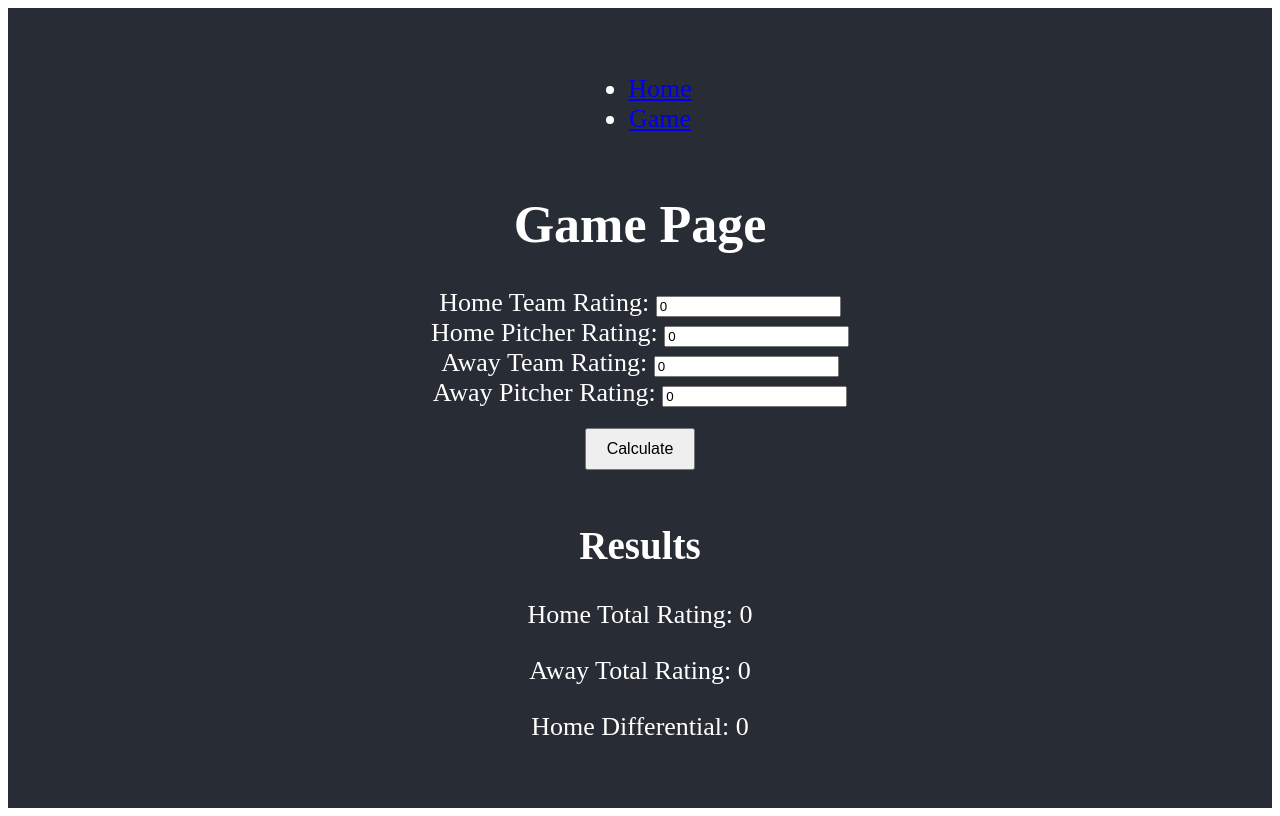
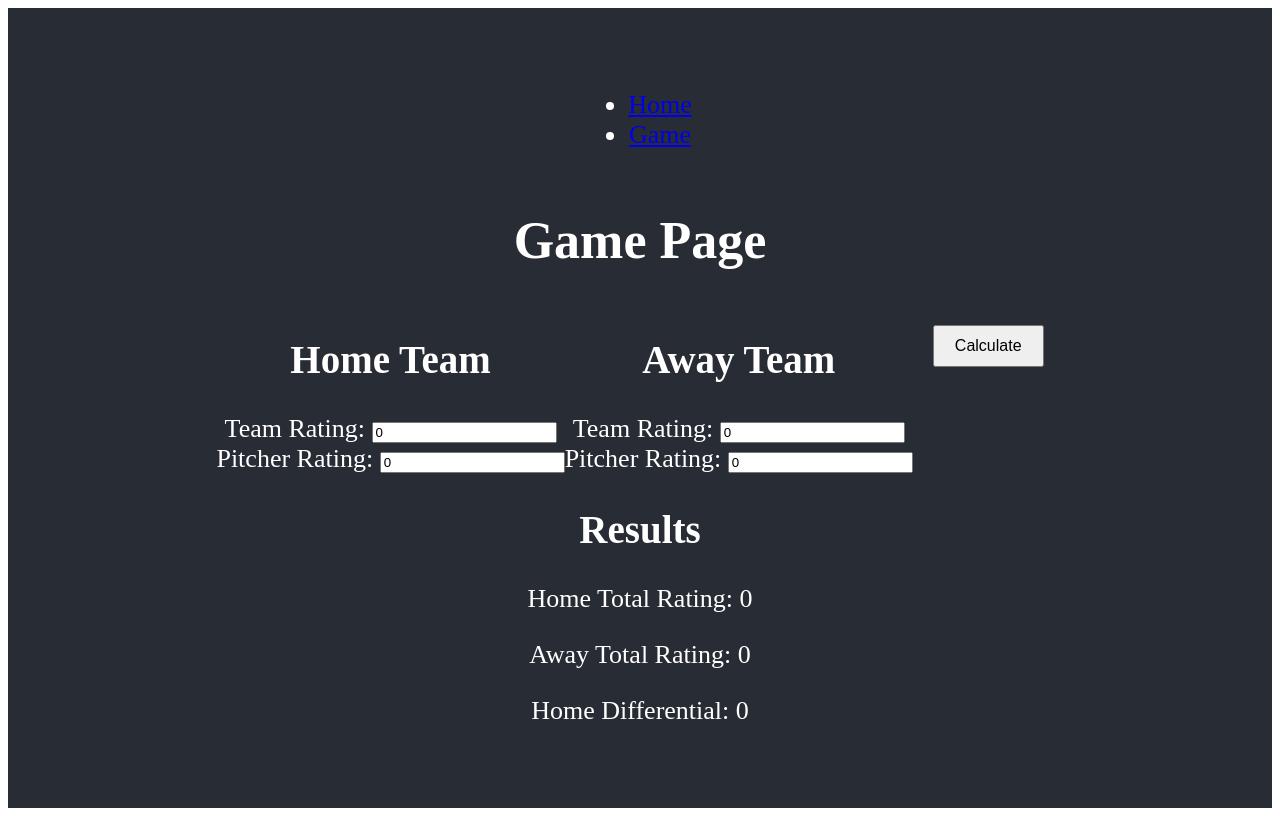
Before and after one commit to SonarTony/BCBaseball, a React (Vite) app: page /BCgame in a window 1280 px wide. Built offline with nearby package versions, Linux system fonts and the light colour scheme.

Commit message:
added columns to the BCgame page

```diff
--- /dev/null
+++ b/src/BCgame.css
@@ -0,0 +1,7 @@
+
+.ratings-form {
+  display: flex;
+  justify-content: space-around;
+  align-items: flex-start;
+  margin: 20px 0
+}
--- a/src/BCgame.jsx
+++ b/src/BCgame.jsx
@@ -1,4 +1,5 @@
 import React, { useState } from 'react';
+import './BCgame.css';
 
 const BCgame = () => {
   // State variables to hold input values and results
@@ -27,9 +28,11 @@ const BCgame = () => {
 return (
   <div>
     <h1>Game Page</h1>
-      <form onSubmit={handleSubmit}>
+    <form onSubmit={handleSubmit} className="ratings-form">
+      <div className="ratings-column">
+        <h2>Home Team</h2>
         <div>
-          <label>Home Team Rating: </label>
+          <label>Team Rating: </label>
           <input
             type="number"
             value={homeTeamRating}
@@ -37,15 +40,18 @@ const BCgame = () => {
           />
         </div>
         <div>
-          <label>Home Pitcher Rating: </label>
+          <label>Pitcher Rating: </label>
           <input
             type="number"
             value={homePitcherRating}
             onChange={(e) => setHomePitcherRating(e.target.value)}
           />
         </div>
+      </div>
+      <div className="ratings-column">
+        <h2>Away Team</h2>
         <div>
-          <label>Away Team Rating: </label>
+          <label>Team Rating: </label>
           <input
             type="number"
             value={awayTeamRating}
@@ -53,14 +59,15 @@ const BCgame = () => {
           />
         </div>
         <div>
-          <label>Away Pitcher Rating: </label>
+          <label>Pitcher Rating: </label>
           <input
             type="number"
             value={awayPitcherRating}
             onChange={(e) => setAwayPitcherRating(e.target.value)}
           />
         </div>
-        <button type="submit">Calculate</button>
+      </div>
+      <button type="submit" className="calculate-button">Calculate</button>
     </form>
     <div>
       <h2>Results</h2>
@@ -72,5 +79,4 @@ const BCgame = () => {
 );
 };
 
-
 export default BCgame;
```
Lines whose indentation alone changed are shown as unchanged.
